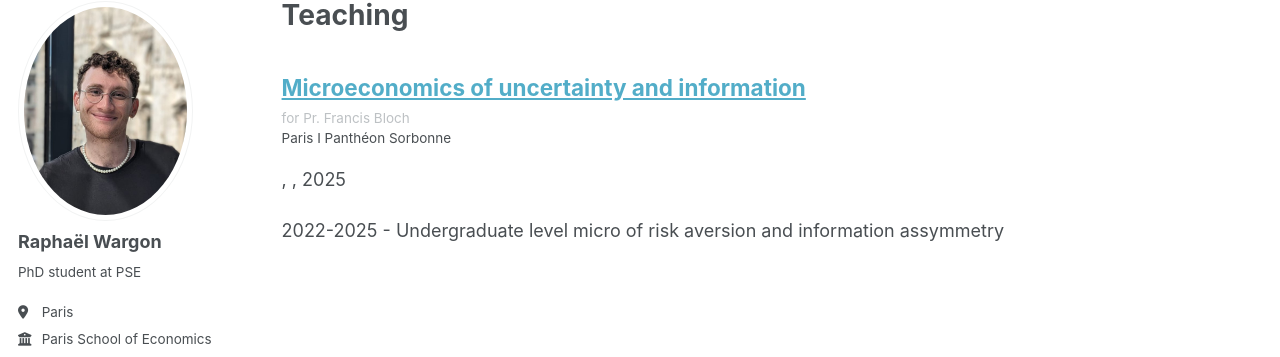
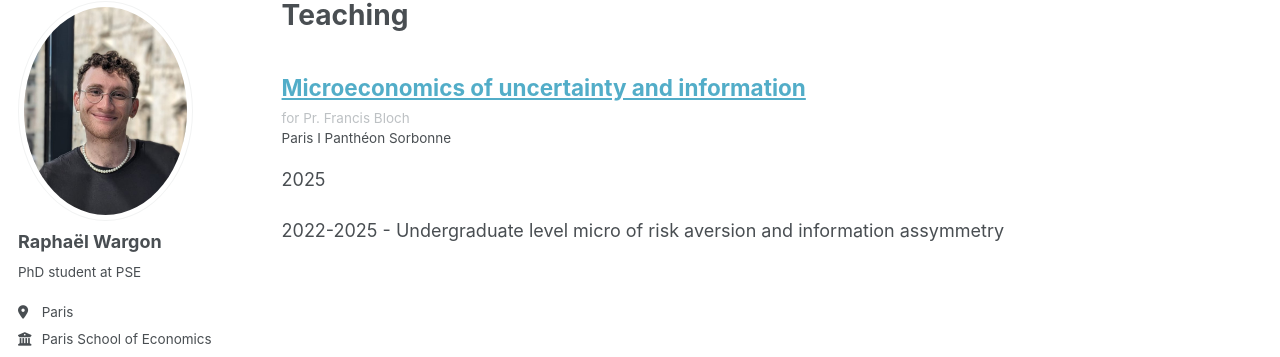
Before and after one commit to RaphaelWargon/raphaelwargon.github.io, a Jekyll site: the page built from _pages/teaching.html, in a window 1280 px wide. Shown: the part 98-455 px from the top of the page. Built offline with Jekyll 4.4.1, drawn with Linux system fonts in a browser that asks for light colours; a script that is not in the unit is left out.

Commit message:
Update archive-single.html

```diff
--- a/_includes/archive-single.html
+++ b/_includes/archive-single.html
@@ -62,7 +62,7 @@
     {% endif %}
 
         {% if post.collection == 'teaching' %}
-          <p> {{ post.type }}, <i>{{ post.venue }}</i>, {{ post.date | default: "1900-01-01" | date: "%Y" }} </p>
+          <p>  {{ post.date | default: "1900-01-01" | date: "%Y" }} </p>
         {% elsif post.category == 'articles' %}
           <p>Published in <i>{{ post.venue }}</i>, {{ post.date | default: "1900-01-01" | date: "%Y" }} </p>
         {% elsif post.date %}
```
